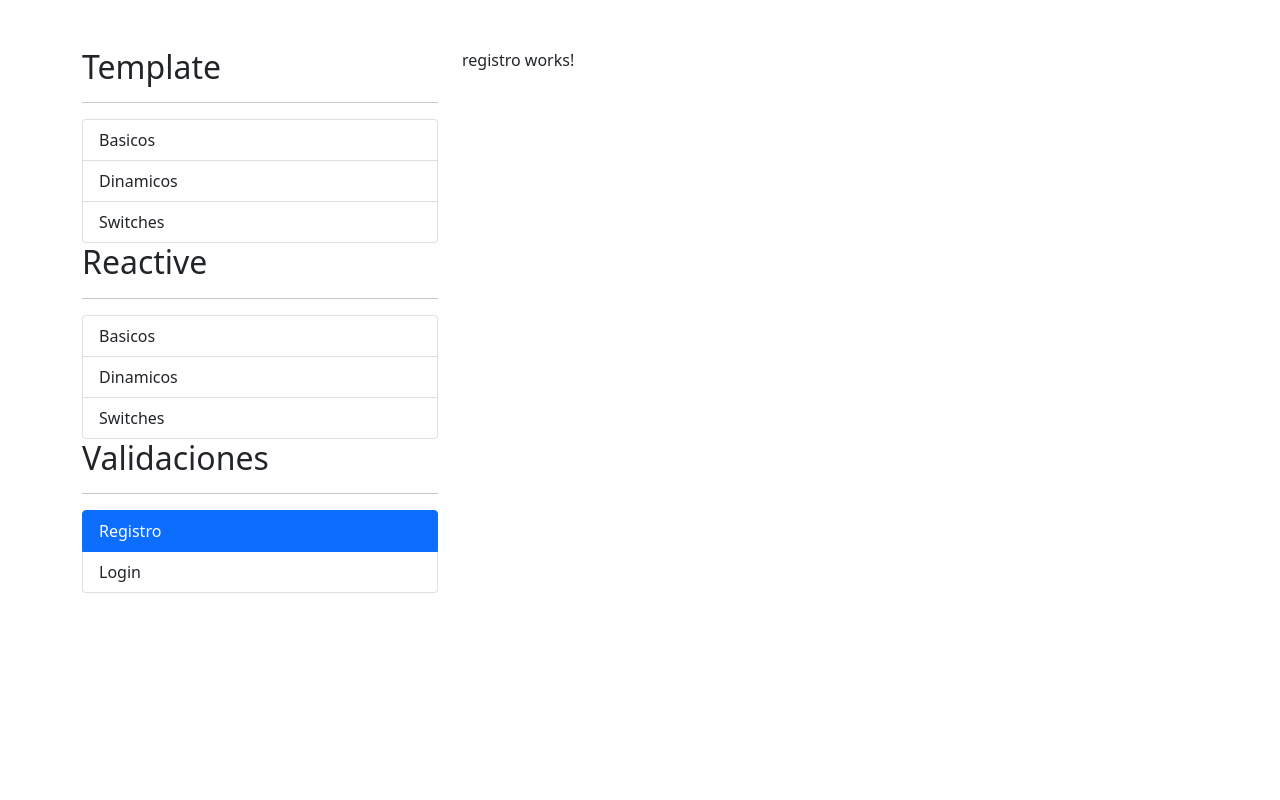
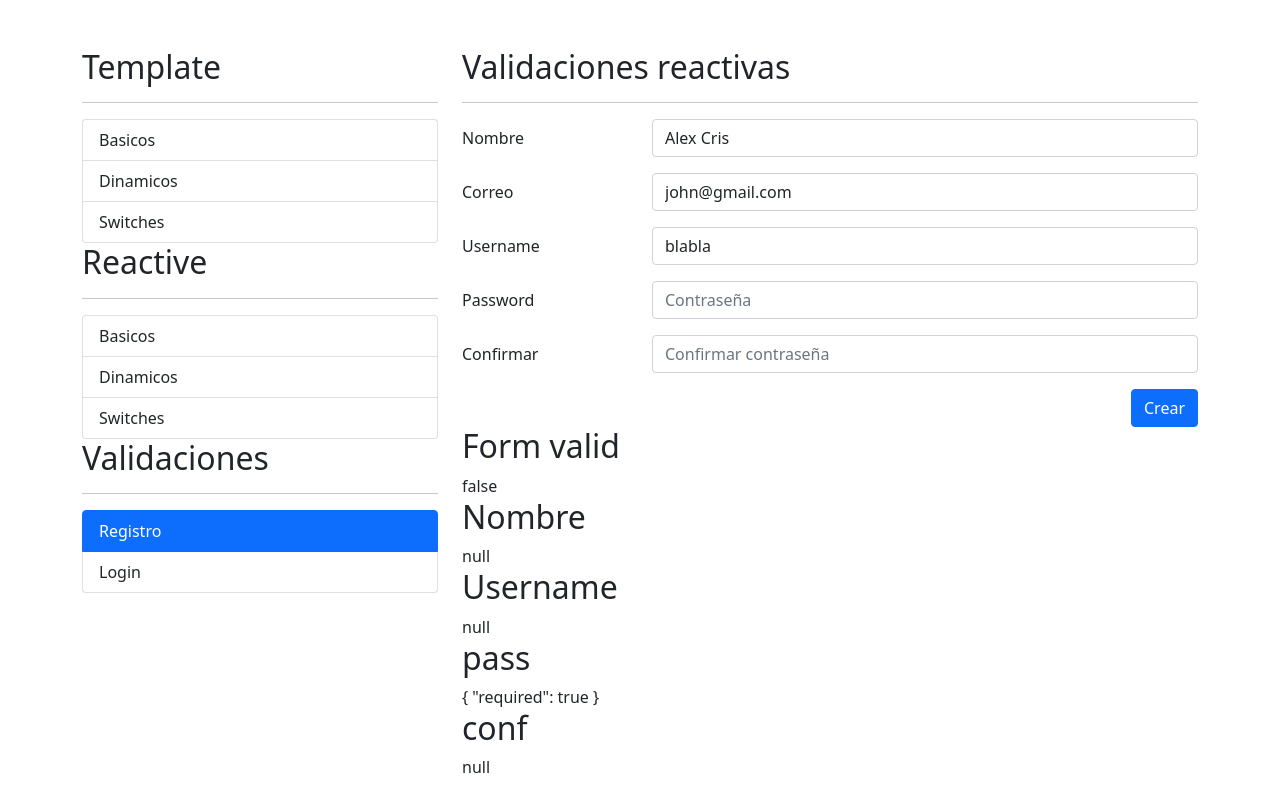
Before and after one commit to johncristobal/angular_curso, an Angular app in the folder angular09forms/: page /auth/registro in a window 1280 px wide. Built offline with nearby package versions, Linux system fonts and the light colour scheme.

Commit message:
validacionesRegistro

```diff
--- a/angular09forms/src/app/auth/auth.module.ts
+++ b/angular09forms/src/app/auth/auth.module.ts
@@ -4,6 +4,7 @@ import { CommonModule } from '@angular/common';
 import { AuthRoutingModule } from './auth-routing.module';
 import { RegistroComponent } from './pages/registro/registro.component';
 import { LoginComponent } from './pages/login/login.component';
+import { ReactiveFormsModule } from '@angular/forms';
 
 
 @NgModule({
@@ -13,7 +14,8 @@ import { LoginComponent } from './pages/login/login.component';
   ],
   imports: [
     CommonModule,
-    AuthRoutingModule
+    AuthRoutingModule,
+    ReactiveFormsModule
   ]
 })
 export class AuthModule { }
--- a/angular09forms/src/app/auth/pages/registro/registro.component.html
+++ b/angular09forms/src/app/auth/pages/registro/registro.component.html
@@ -1 +1,123 @@
-<p>registro works!</p>
+<h2>Validaciones reactivas</h2>
+<hr>
+
+<div class="row">
+    <div class="col">
+        <form action="" autocomplete="off" [formGroup]="miForm" (ngSubmit)="submitForm()">
+
+            <!-- Nombre -->
+            <div class="row mb-3">
+                <label for="" class="col-sm-3 col-form-label">Nombre</label>
+                <div class="col-sm-9">
+                    <input
+                        type="text"
+                        class="form-control"
+                        placeholder="Nombre"
+                        formControlName="nombre">
+
+                    <span class="text-danger" *ngIf="campoNoValido('nombre')">
+                        Debe ser formato nombre y apellido
+                    </span>
+                </div>
+            </div>
+
+            <!-- mail -->
+            <div class="row mb-3">
+                <label for="" class="col-sm-3 col-form-label">Correo</label>
+                <div class="col-sm-9">
+                    <input
+                        type="text"
+                        class="form-control"
+                        formControlName="email"
+                        placeholder="Correo"
+                        name="">
+
+                        <span class="text-danger" *ngIf="campoNoValido('email')">
+                            Debe ser correo valido
+                        </span>
+                </div>
+            </div>
+
+            <!-- Username -->
+            <div class="row mb-3">
+                <label for="" class="col-sm-3 col-form-label">Username</label>
+                <div class="col-sm-9">
+                    <input
+                        type="text"
+                        class="form-control"
+                        formControlName="username"
+                        placeholder="Nombre codigo">
+
+                    <span class="text-danger" *ngIf="campoNoValido('username')">
+                        El username no puede ser strider
+                    </span>
+                </div>
+            </div>
+
+            <!-- Password -->
+            <div class="row mb-3">
+                <label for="" class="col-sm-3 col-form-label">Password</label>
+                <div class="col-sm-9">
+                    <input
+                        type="password"
+                        class="form-control"
+                        formControlName="password"
+                        placeholder="Contraseña"
+                        name="">
+
+                    <span class="text-danger" *ngIf="campoNoValido('password')">
+                        El pass debe ser mayor de 6
+                    </span>
+                </div>
+            </div>
+
+            <!-- Password 2-->
+            <div class="row mb-3">
+                <label for="" class="col-sm-3 col-form-label">Confirmar</label>
+                <div class="col-sm-9">
+                    <input
+                        type="password"
+                        class="form-control"
+                        formControlName="confirm"
+                        placeholder="Confirmar contraseña"
+                        name="">
+
+                    <span class="text-danger" *ngIf="campoNoValido('confirm')">
+                        El pass debe ser igual
+                    </span>
+                </div>
+            </div>
+
+            <div class="row">
+                <div class="col">
+                    <button type="submit" class="btn btn-primary float-end">
+                        Crear
+                    </button>
+                </div>
+            </div>
+        </form>
+    </div>
+</div>
+
+<h2>Form valid</h2>
+<span>
+    {{miForm.valid}}
+</span>
+<h2>Nombre</h2>
+<span>
+    {{miForm.controls.nombre.errors | json}}
+</span>
+<h2>Username</h2>
+<span>
+    {{miForm.controls.username.errors | json}}
+</span>
+
+<h2>pass</h2>
+<span>
+    {{miForm.controls.password.errors | json}}
+</span>
+
+<h2>conf</h2>
+<span>
+    {{miForm.controls.confirm.errors | json}}
+</span>
--- a/angular09forms/src/app/auth/pages/registro/registro.component.ts
+++ b/angular09forms/src/app/auth/pages/registro/registro.component.ts
@@ -1,4 +1,7 @@
 import { Component, OnInit } from '@angular/core';
+import { FormGroup, FormBuilder, Validators, FormControl } from '@angular/forms';
+import { ValidatorService } from 'src/app/shared/services/validator.service';
+import { nombrePattern, emailPattern, noStrider } from 'src/app/shared/validator/validaciones';
 
 @Component({
   selector: 'app-registro',
@@ -6,11 +9,39 @@ import { Component, OnInit } from '@angular/core';
   styles: [
   ]
 })
+
 export class RegistroComponent implements OnInit {
 
-  constructor() { }
+  miForm: FormGroup = this.builder.group({
+    nombre: ['', [ Validators.required, Validators.pattern( this.validatorService.nombrePattern ) ] ],
+    email: ['', [ Validators.required, Validators.pattern( this.validatorService.emailPattern ) ] ],
+    username: ['', [ Validators.required, this.validatorService.noStrider ] ],
+    password: ['', [ Validators.required, Validators.minLength(6) ] ],
+    confirm: ['', [ Validators.required ] ],
+  }, {
+    validators: [ this.validatorService.camposIguales('password','confirm') ]
+  });
+
+  campoNoValido(campo: string){
+    return this.miForm.get(campo)?.invalid
+      && this.miForm.get(campo)?.touched;
+  }
+
+  submitForm(){
+    this.miForm.markAllAsTouched();
+  }
+
+  constructor(
+    private builder: FormBuilder,
+    private validatorService: ValidatorService
+  ) { }
 
   ngOnInit(): void {
+    this.miForm.reset({
+      nombre: 'Alex Cris',
+      email: 'john@gmail.com',
+      username: 'blabla'
+    })
   }
 
 }
--- /dev/null
+++ b/angular09forms/src/app/shared/services/validator.service.ts
@@ -0,0 +1,46 @@
+import { Injectable } from '@angular/core';
+import { FormControl, ValidationErrors, AbstractControl } from '@angular/forms';
+
+@Injectable({
+  providedIn: 'root'
+})
+export class ValidatorService {
+
+  public nombrePattern: string = '([a-zA-Z]+) ([a-zA-Z]+)';
+  public  emailPattern: string = "^[a-z0-9._%+-]+@[a-z0-9.-]+\\.[a-z]{2,4}$";
+
+  noStrider (control: FormControl) : ValidationErrors | null {
+    const value = control.value?.trim().toLowerCase();
+    if( value === 'strider'){
+      return {
+        notUser : true
+      }
+    }
+
+    return null;
+  }
+
+  camposIguales(campo1: string, campo2: string){
+    return (control: AbstractControl): ValidationErrors | null => {
+
+      const pass1 = control.get(campo1)?.value;
+      const pass2 = control.get(campo2)?.value;
+
+      if(pass1 !== pass2){
+        control.get(campo2)?.setErrors({
+          notEqual: true
+        });
+
+        return {
+          notEqual: true
+        }
+      }
+
+      control.get(campo2)?.setErrors( null );
+
+      return null;
+    }
+  }
+
+  constructor() { }
+}
--- /dev/null
+++ b/angular09forms/src/app/shared/validator/validaciones.ts
@@ -0,0 +1,15 @@
+import { FormControl } from "@angular/forms";
+
+export const nombrePattern: string = '([a-zA-Z]+) ([a-zA-Z]+)';
+export const emailPattern: string = "^[a-z0-9._%+-]+@[a-z0-9.-]+\\.[a-z]{2,4}$";
+
+export const noStrider = (control: FormControl) => {
+    const value = control.value?.trim().toLowerCase();
+    if( value === 'strider'){
+      return {
+        notUser : true
+      }
+    }
+
+    return null;
+  }
```
